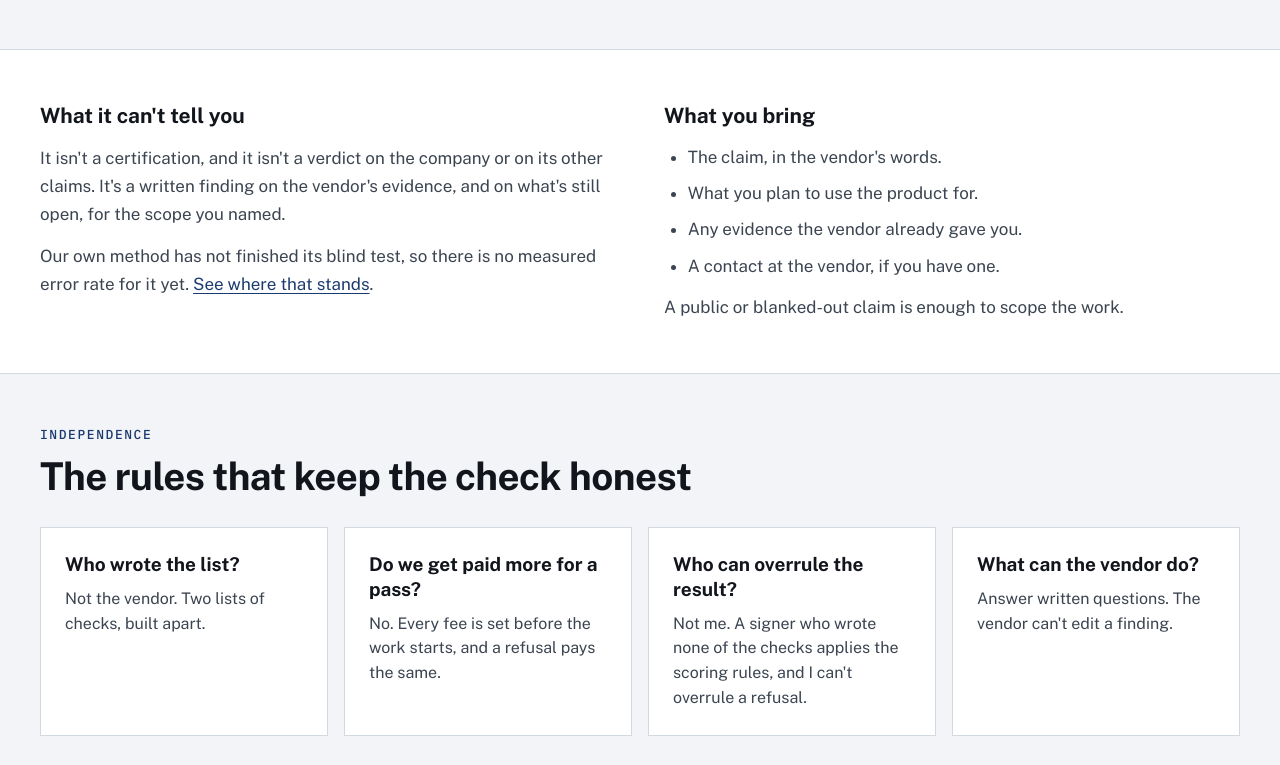
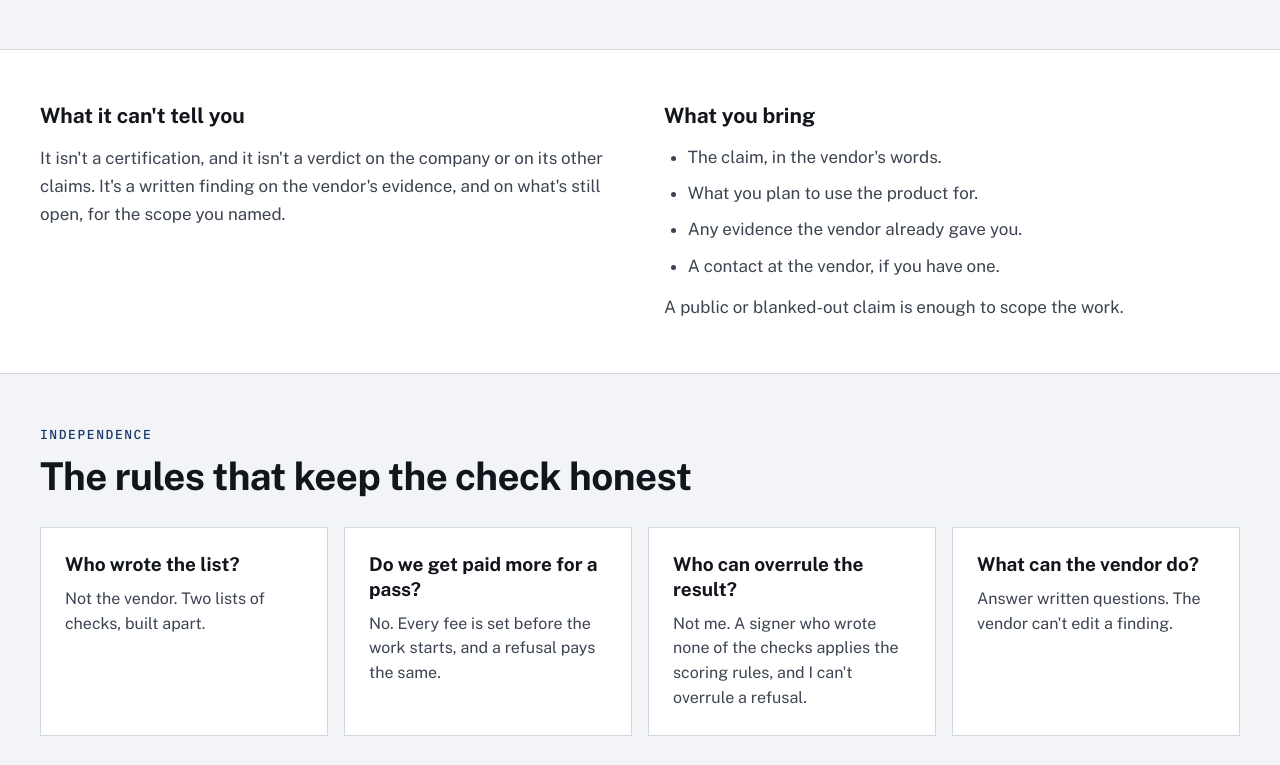
Before and after one commit to ZacCarlton/zeroposition-site, a plain HTML site: page how-it-works/index.html in a window 1280 px wide. Shown: the part 1275-2040 px from the top of the page. Drawn offline with nearby package versions, Linux system fonts and the light colour scheme.

Commit message:
How it works: drop the blind-test line from "What it can't tell you"
Owner ruling 2026-11-26: the blind-test status is disclosed on an
actual deal, case by case, not on this page.

Co-Authored-By: Claude Opus 5.5 <noreply@anthropic.com>
Claude-Session: https://claude.ai/code/session_0111YJjnePtuejjRTPEYwWrW

```diff
--- a/how-it-works/index.html
+++ b/how-it-works/index.html
@@ -47,7 +47,7 @@
 <div class="grid2"><div class="prose"><div class="band-head"><h2 class="h2">Finding 2: Does any evidence show the claim is false?</h2></div><p>We look for sound evidence that the claim is false, for the uses the claim covers. Finding none isn't a pass. It means we looked and found nothing that breaks the claim.</p></div><div class="prose"><h3 class="h3">What the report contains</h3><ul class="olist"><li>The claim as examined, in the vendor's words, and the scope you named.</li><li>Finding 1, with its level and the reasons.</li><li>Finding 2, with what was found or a plain statement that nothing was.</li><li>What's still open.</li><li>The ties the examiner and the second reviewer wrote down, to the vendor, to you and to the deal, before work started.</li></ul><p>The examiner signs it. The second reviewer releases it. It goes only to the party who asked for the check.</p></div></div>
 </div></section>
 <section class="band"><div class="wrap band-in">
-<div class="grid2"><div class="prose"><h3 class="h3">What it can't tell you</h3><p>It isn't a certification, and it isn't a verdict on the company or on its other claims. It's a written finding on the vendor's evidence, and on what's still open, for the scope you named.</p><p>Our own method has not finished its blind test, so there is no measured error rate for it yet. <a href="../our-record/#method">See where that stands</a>.</p></div><div class="prose"><h3 class="h3">What you bring</h3><ul class="olist"><li>The claim, in the vendor's words.</li><li>What you plan to use the product for.</li><li>Any evidence the vendor already gave you.</li><li>A contact at the vendor, if you have one.</li></ul><p>A public or blanked-out claim is enough to scope the work.</p></div></div>
+<div class="grid2"><div class="prose"><h3 class="h3">What it can't tell you</h3><p>It isn't a certification, and it isn't a verdict on the company or on its other claims. It's a written finding on the vendor's evidence, and on what's still open, for the scope you named.</p></div><div class="prose"><h3 class="h3">What you bring</h3><ul class="olist"><li>The claim, in the vendor's words.</li><li>What you plan to use the product for.</li><li>Any evidence the vendor already gave you.</li><li>A contact at the vendor, if you have one.</li></ul><p>A public or blanked-out claim is enough to scope the work.</p></div></div>
 </div></section>
 <section class="band alt"><div class="wrap band-in">
 <div class="band-head"><div class="eyebrow">Independence</div><h2 class="h2">The rules that keep the check honest</h2></div><div class="cards"><div class="card"><h3>Who wrote the list?</h3><p>Not the vendor. Two lists of checks, built apart.</p></div><div class="card"><h3>Do we get paid more for a pass?</h3><p>No. Every fee is set before the work starts, and a refusal pays the same.</p></div><div class="card"><h3>Who can overrule the result?</h3><p>Not me. A signer who wrote none of the checks applies the scoring rules, and I can't overrule a refusal.</p></div><div class="card"><h3>What can the vendor do?</h3><p>Answer written questions. The vendor can't edit a finding.</p></div></div>
```
